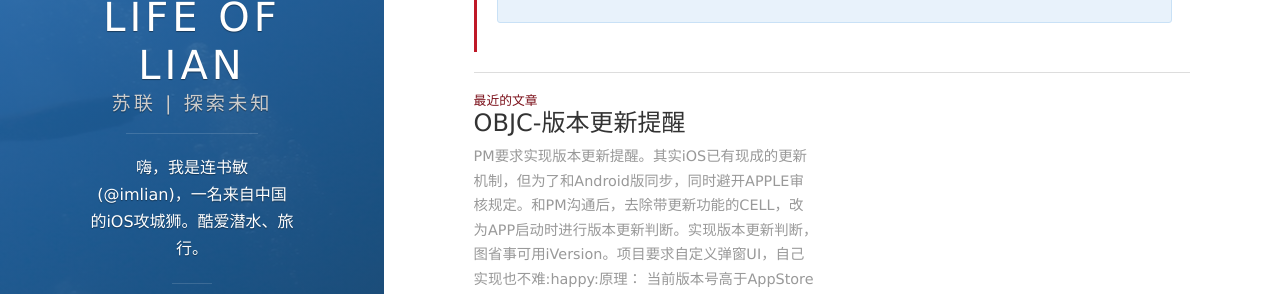
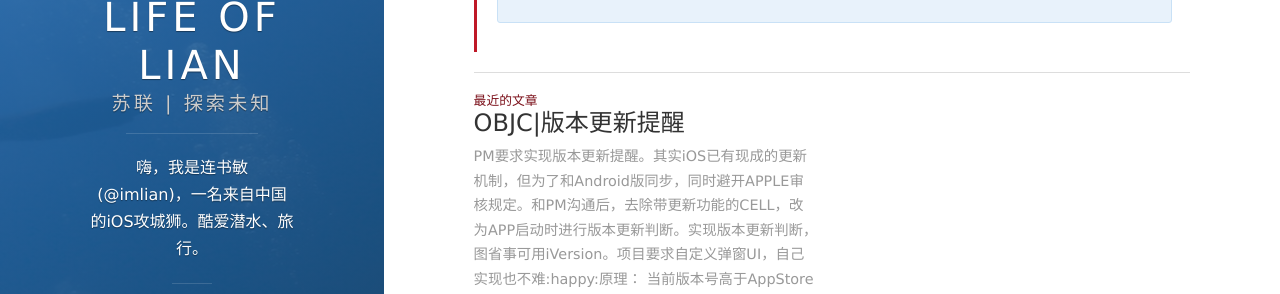
Before and after one commit to lianshumin/lianshumin.github.io, a Jekyll site: the page built from _posts/2017-02-19-Jekyll+Github Pages搭建博客之路.markdown, in a window 1280 px wide and 900 px high, scrolled down 1991 px. Shown: the part 265-559 px from the top of the window. Built offline with Jekyll 4.4.1, drawn with Linux system fonts in a browser that asks for light colours; nearby versions of some CDN libraries; comment, search, counter and statistics services are not loaded.

```diff
--- a/_posts/2017-03-13-OBJC-版本更新提醒.markdown
+++ b/_posts/2017-03-13-OBJC-版本更新提醒.markdown
@@ -1,6 +1,6 @@
 ---
 layout: post
-title: OBJC-版本更新提醒
+title: OBJC|版本更新提醒
 date: 2017-03-13 16:00:00.000000000 +08:00
 comments: true
 categories: #objc
```
